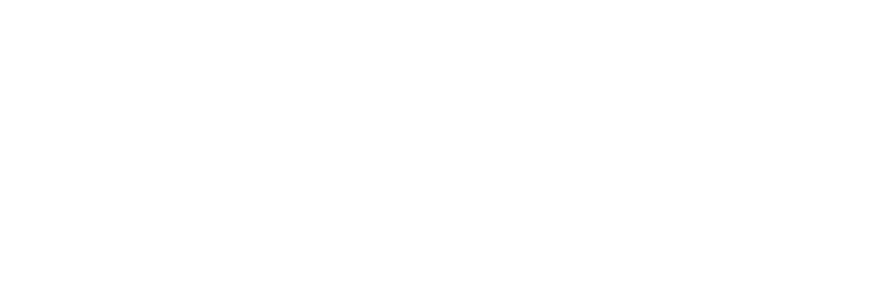
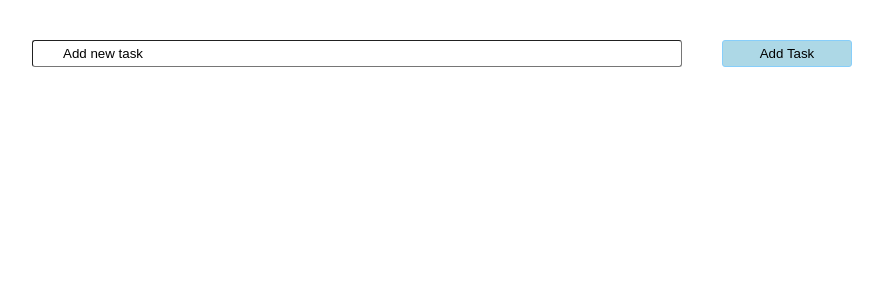
Before and after one commit to Aleksandra-Melnikova/HomeWork-53, a React (Vite) app: page / in a window 1280 px wide. Shown: the top 300 px of the page, without its empty margins (18-901 px from the left). Built offline with nearby package versions, Linux system fonts and the light colour scheme.

Commit message:
Create component AddTaskForm

```diff
--- a/src/App.tsx
+++ b/src/App.tsx
@@ -1,14 +1,11 @@
 
-import './App.css'
+import './App.css';
+import AddTaskForm from './components/AddTaskForm/AddTaskForm.tsx';
 
-function App() {
+const App = () => (
+    <>
+    <AddTaskForm onAddTask = {()=> console.log('123')} onChangeText = {()=> console.log('123')}/>
+      </>
+);
 
-
-  return (
-    <>
-
-    </>
-  )
-}
-
-export default App
+export default App;
--- /dev/null
+++ b/src/components/AddTaskForm/AddTaskForm.css
@@ -0,0 +1,32 @@
+.form{
+    width: 70%;
+    gap: 20px;
+    display: flex;
+    flex-direction: row;
+    justify-content: space-around;
+}
+.input-task{
+    flex-basis: 70%;
+    padding: 5px 30px;
+    border-radius: 3px;
+ border-width: 1px;
+}
+.add-btn{
+    display: block;
+    flex-basis: 130px;
+    padding: 5px 30px;
+    border: 1px solid lightskyblue;
+    background: lightblue;
+    color: black;
+    text-align: center;
+    border-radius: 3px;
+}
+
+.add-btn:hover{
+    background-color: blue;
+    color: white;
+}
+
+.add-btn:active{
+    box-shadow: 1px 1px 5px gray;
+}
--- /dev/null
+++ b/src/components/AddTaskForm/AddTaskForm.tsx
@@ -0,0 +1,19 @@
+
+import './AddTaskForm.css';
+import React from 'react';
+
+interface Props extends React.PropsWithChildren{
+    onAddTask: React.MouseEventHandler;
+    onChangeText:React.ChangeEventHandler<HTMLInputElement>;
+}
+
+const AddTaskForm: React.FC<Props> = ({onChangeText, onAddTask}) => {
+    return (
+        <div className="form">
+            <input className="input-task" type="text" value="Add new task" onChange={onChangeText}/>
+            <button className="add-btn" type="button" onClick={onAddTask}>Add Task</button>
+        </div>
+    );
+};
+
+export default AddTaskForm;
```
Also changed, not shown: src/components/Task/Task.tsx (added).
